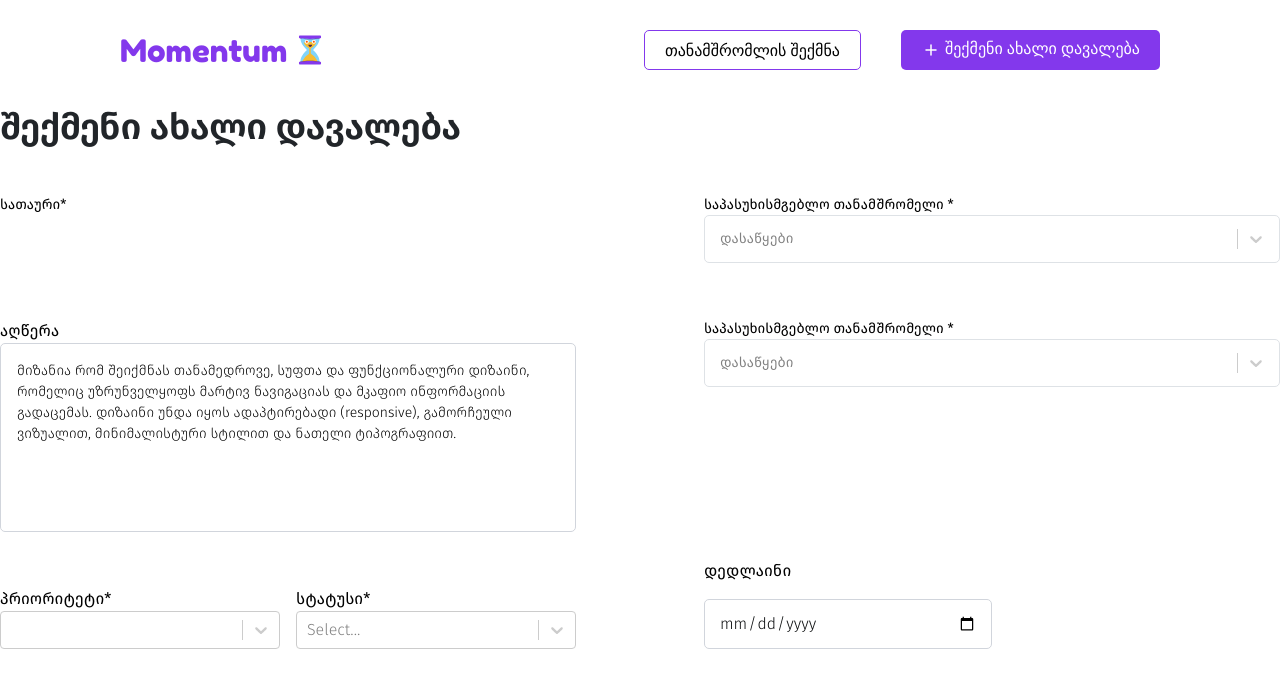
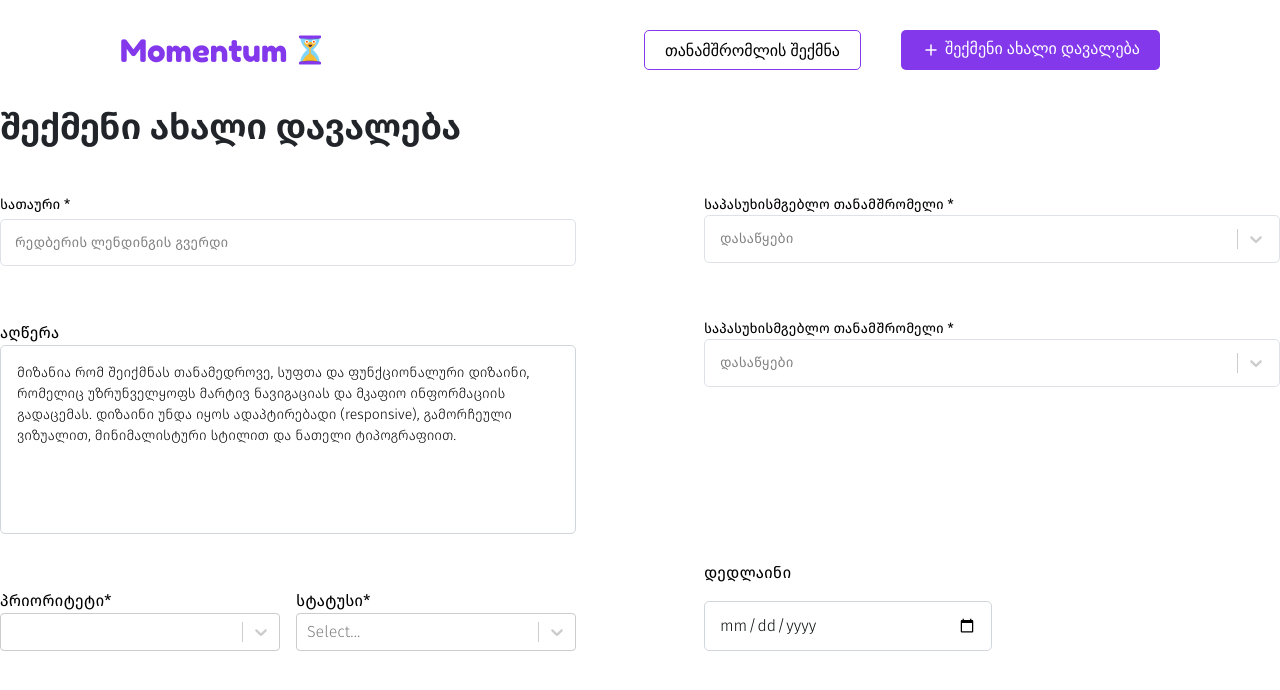
Before and after one commit to Jabjubinski/Momentum-app, a React (Vite) app: page /task/add in a window 1280 px wide. Shown: the top 690 px of the page. Built offline with nearby package versions, Linux system fonts and the light colour scheme.

Commit message:
implemented custom textarea and custom inputs

```diff
--- a/src/components/inputs/Selects/CustomInput.jsx
+++ b/src/components/inputs/Selects/CustomInput.jsx
@@ -1,2 +1,52 @@
 import React from "react";
-import { Input } from "react-select/animated";
+
+const customStyles = (isFocused) => ({
+  fontFamily: "var(--font-firago)",
+  fontWeight: 350,
+  fontSize: "14px",
+  lineHeight: "100%",
+  cursor: "default",
+  backgroundColor: "#FFFFFF",
+  padding: "14px",
+  borderStyle: "solid",
+  borderColor: isFocused ? "#8338EC" : "#DEE2E6",
+  borderWidth: "1px",
+  borderRadius: "5px",
+  outline: "none",
+  transition: "border-color 0.2s ease-in-out",
+});
+
+export default function CustomInput({
+  isDisable = false,
+  placeholder,
+  name,
+  title,
+  min = 0,
+  max = 255,
+  required = false,
+}) {
+  const [isFocused, setIsFocused] = React.useState(false);
+
+  return (
+    <div className="flex flex-col items-start">
+      {title && (
+        <label htmlFor={name} className="font-[400] text-[14px] mb-1">
+          {title} {required && "*"}
+        </label>
+      )}
+      <input
+        id={name}
+        name={name}
+        placeholder={placeholder}
+        disabled={isDisable}
+        required={required}
+        min={min}
+        max={max}
+        style={customStyles(isFocused)}
+        className="w-full"
+        onFocus={() => setIsFocused(true)}
+        onBlur={() => setIsFocused(false)}
+      />
+    </div>
+  );
+}
--- a/src/pages/CreateTaskPage.jsx
+++ b/src/pages/CreateTaskPage.jsx
@@ -7,6 +7,7 @@ import { status } from "./optionsArray";
 import { department } from "./optionsArray";
 import DateInput from "./DateInput";
 import CustomSelect from "../components/inputs/Selects/CustomSelect";
+import CustomInput from "../components/inputs/Selects/CustomInput";
 
 export default function CreateTaskPage() {
   return (
@@ -19,7 +20,7 @@ export default function CreateTaskPage() {
         {/* First column */}
         <div className="flex flex-col font-firago gap-[55px] w-[50%] justify-between">
           {/* Title select */}
-          <div className="flex flex-col">
+          {/* <div className="flex flex-col">
             <label htmlFor="title" className="font-[400] text-[14px]">
               სათაური*
             </label>
@@ -27,7 +28,13 @@ export default function CreateTaskPage() {
               type="text"
               className="font-[300]  text-[#0D0F10] rounded-[5px] text-[14px] p-[14px]"
             />
-          </div>
+          </div> */}
+          <CustomInput
+          isDisable={false}
+          placeholder='რედბერის ლენდინგის გვერდი'
+          title="სათაური"
+          required={true}
+          />
 
           {/* Description textarea */}
           <div className="flex flex-col">
```
Also changed, not shown: src/components/inputs/TextArea.jsx (added).
